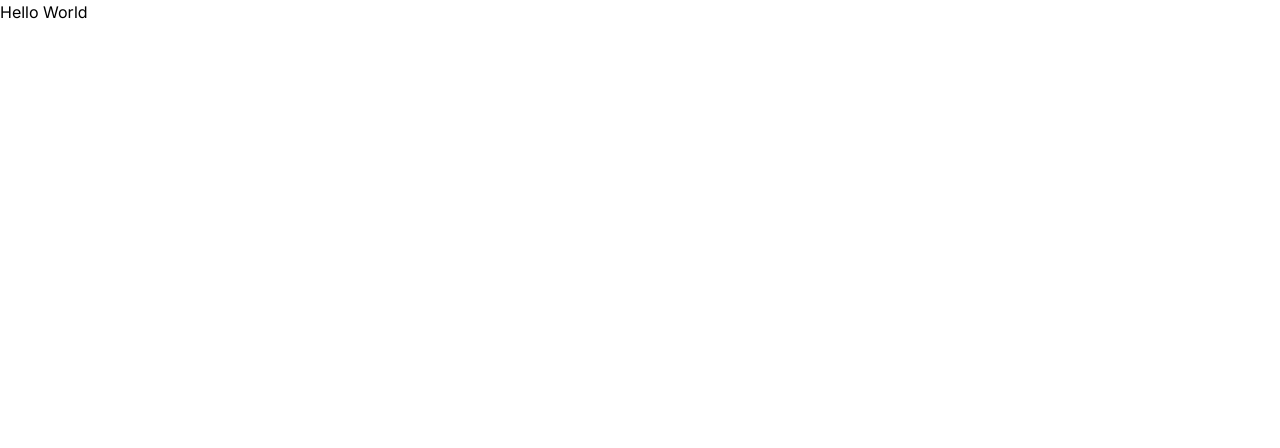
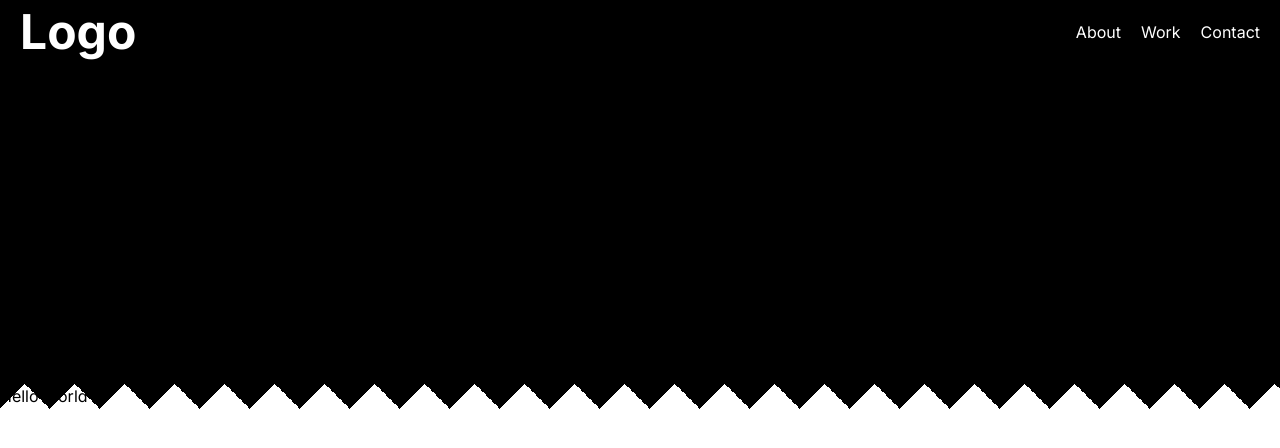
Before and after one commit to itsbeensolong/kxllswxtch, a Next.js app: page / in a window 1280 px wide. Shown: the top 448 px of the page. Built offline with nearby package versions, Linux system fonts and the light colour scheme.

Commit message:
chore: navbar componente

```diff
--- a/app/globals.css
+++ b/app/globals.css
@@ -1,3 +1,17 @@
 @tailwind base;
 @tailwind components;
 @tailwind utilities;
+
+.spikes::after {
+  content: '';
+  position: absolute;
+  right: 0;
+  left: -0%;
+  top: 100%;
+  z-index: 10;
+  display: block;
+  height: 50px;
+  background-size: 50px 100%;
+  background-image: linear-gradient(135deg, #000 25%, transparent 25%), linear-gradient(225deg, #000 25%, transparent 25%);
+  background-position: 0 0;
+}
--- a/app/layout.js
+++ b/app/layout.js
@@ -1,5 +1,6 @@
 import './globals.css'
 import { Inter } from 'next/font/google'
+import Navbar from '@/components/Navbar';
 
 const inter = Inter({ subsets: ['latin'] })
 
@@ -11,7 +12,13 @@ export const metadata = {
 export default function RootLayout({ children }) {
   return (
     <html lang="en">
-      <body className={inter.className}>{children}</body>
+      <body className={inter.className}>
+        <header className='spikes relative bg-black h-96'>
+        <Navbar/>
+
+        </header>
+        {children}
+        </body>
     </html>
   )
 }
--- a/components/Navbar.js
+++ b/components/Navbar.js
@@ -1,5 +1,18 @@
+import Logo from "@/components/icons/logo";
+import utils from "@/utils/index";
+import Link from "next/link";
+
 export default function Navbar() {
-  return <nav>
-
-  </nav>;
+  return (
+    <nav className="bg-black px-5 py-2 flex items-center justify-between">
+      <Logo />
+      <ul className="flex gap-5">
+        {utils.links.map((lnk) => (
+          <li>
+            <Link href={lnk.link} className="text-white hover:underline">{lnk.name}</Link>
+          </li>
+        ))}
+      </ul>
+    </nav>
+  );
 }
--- /dev/null
+++ b/components/icons/logo.js
@@ -0,0 +1,3 @@
+export default function Logo() {
+    return <h1 className="text-5xl text-white font-bold">Logo</h1>
+};
```
Also changed, not shown: components/icons/media.js (added).
